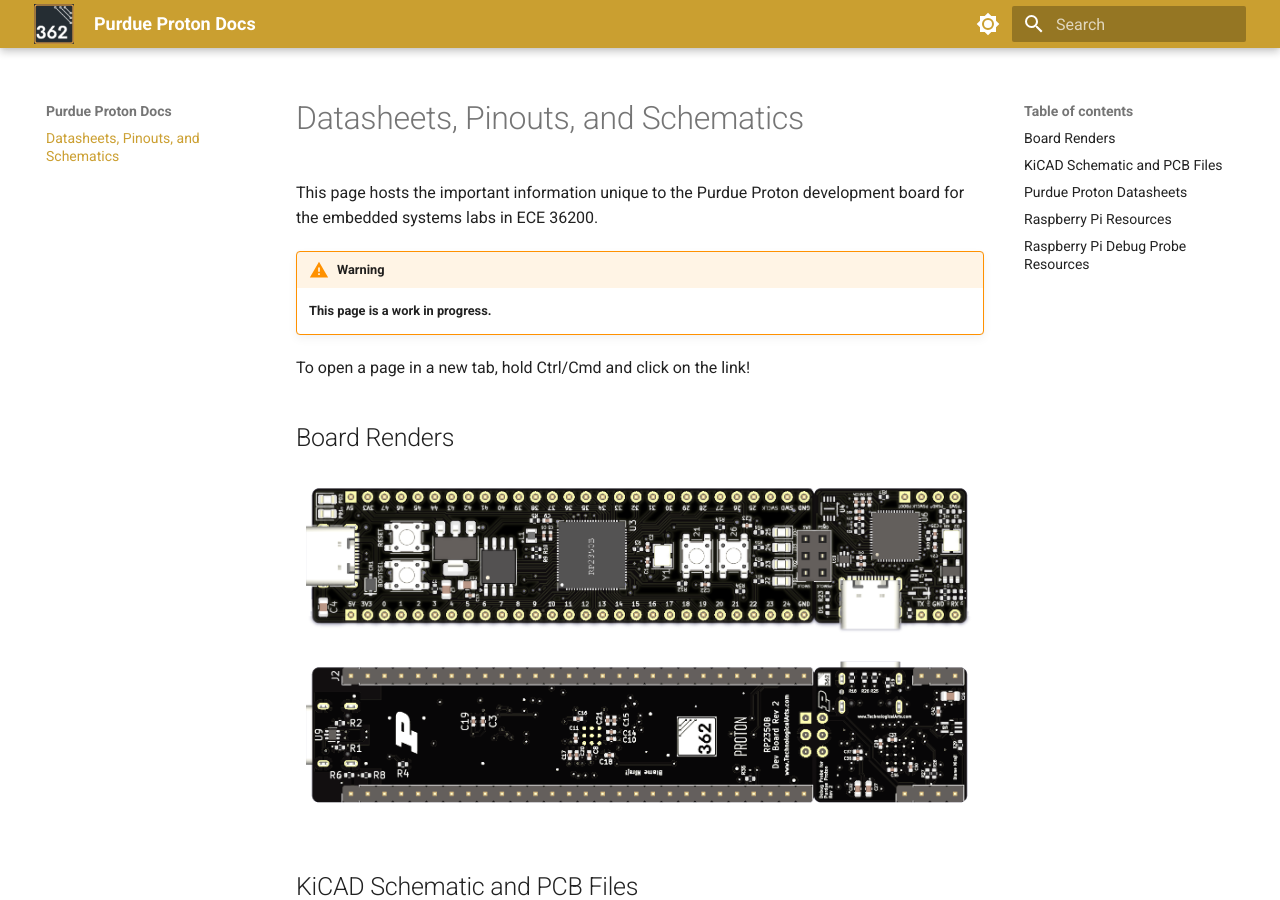
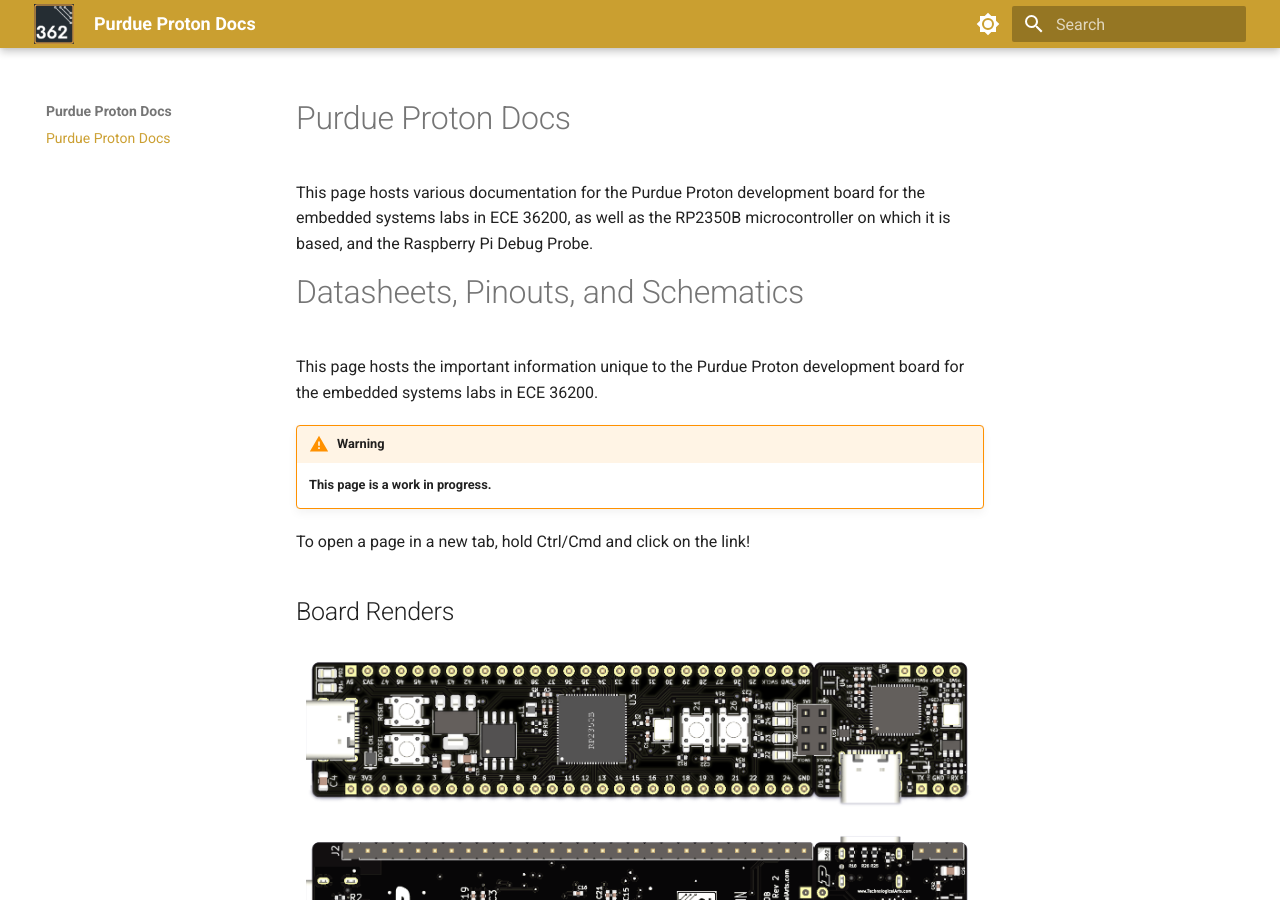
Before and after one commit to ece362-purdue/proton-labs, an MkDocs documentation site: the page built from docs/index.md, in a window 1280 px wide and 900 px high. Built offline with MkDocs 1.6.1 and Material for MkDocs 9.7.7, drawn with Linux system fonts in a browser that asks for light colours.

Commit message:
Add title at top

```diff
--- a/docs/index.md
+++ b/docs/index.md
@@ -1,3 +1,7 @@
+# Purdue Proton Docs
+
+This page hosts various documentation for the Purdue Proton development board for the embedded systems labs in ECE 36200, as well as the RP2350B microcontroller on which it is based, and the Raspberry Pi Debug Probe.
+
 # Datasheets, Pinouts, and Schematics
 
 This page hosts the important information unique to the Purdue Proton development board for the embedded systems labs in ECE 36200.
```
